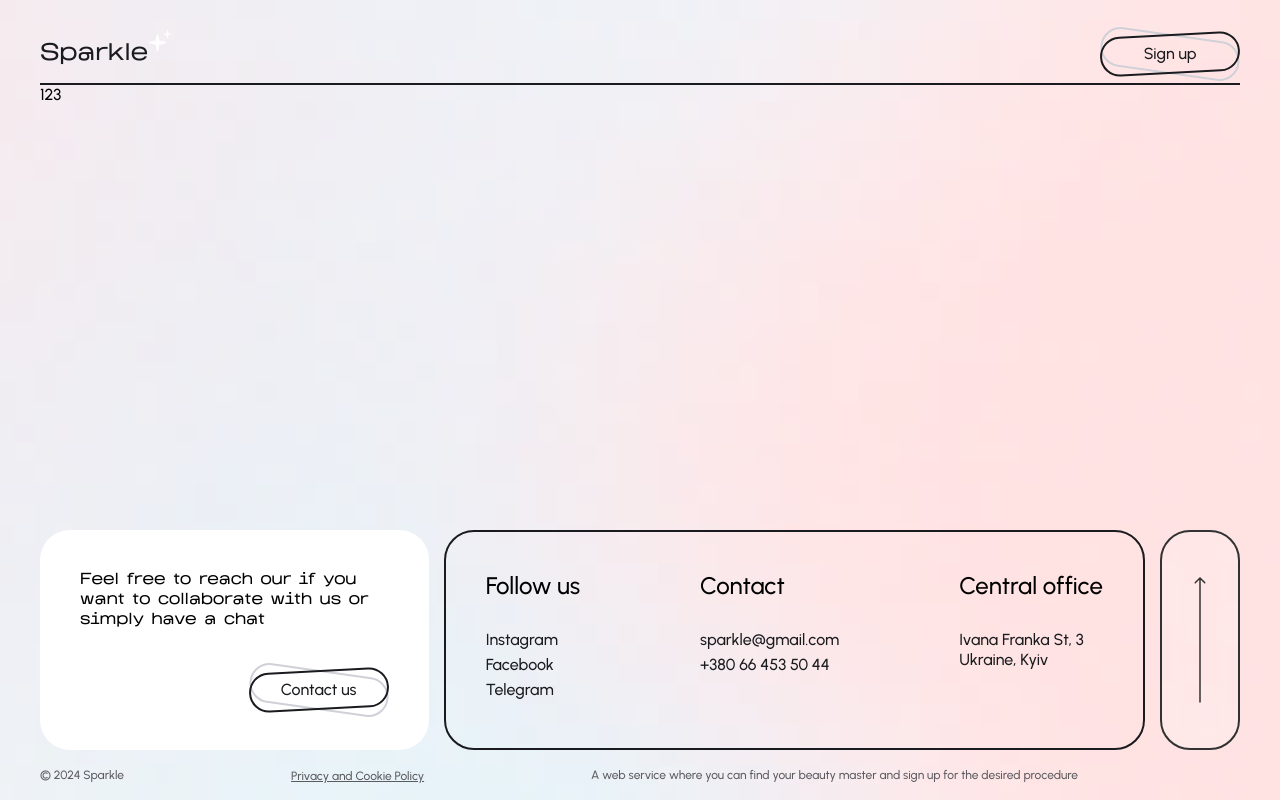
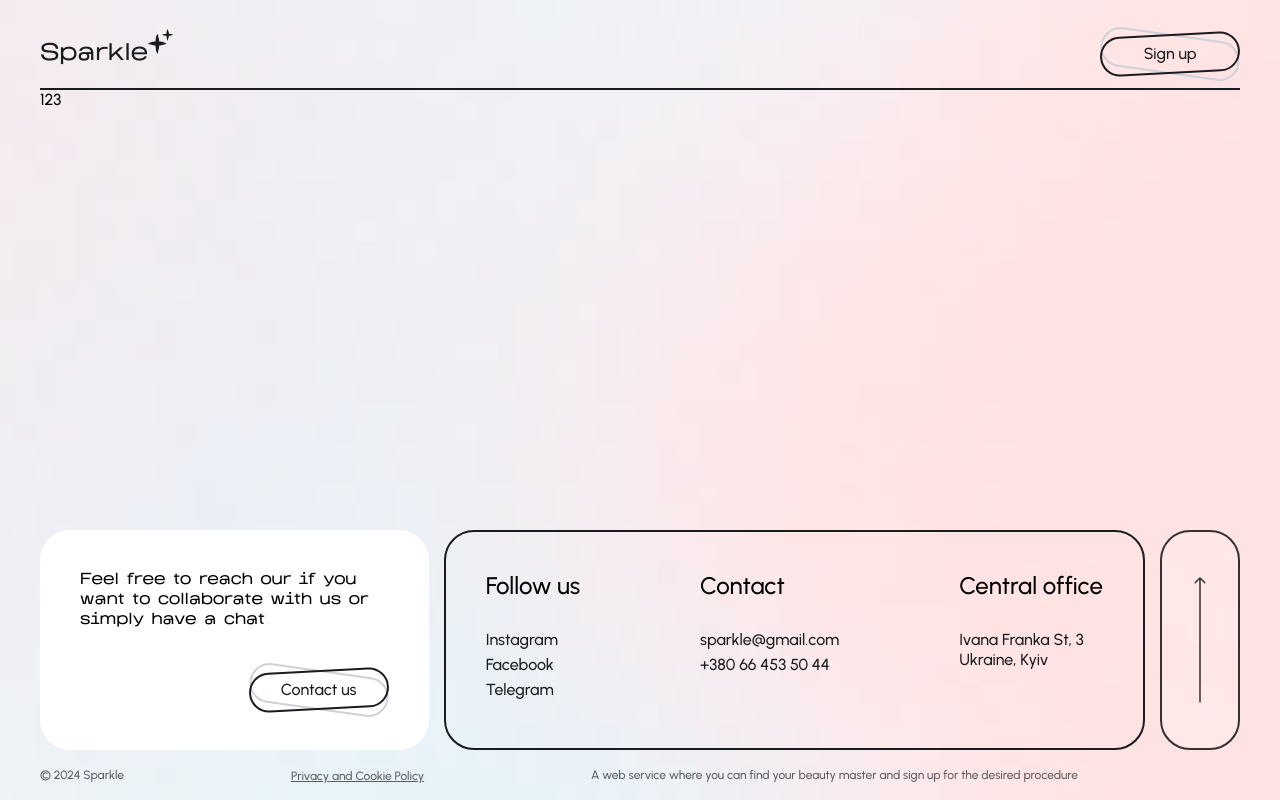
Before and after one commit to Vlad4567/frontend, a React (Create React App) app: page / in a window 1280 px wide. Built offline with nearby package versions, Linux system fonts and the light colour scheme.

Commit message:
Add attribute type light and dark for header component

```diff
--- a/src/App.tsx
+++ b/src/App.tsx
@@ -6,7 +6,7 @@ import { Header } from './components/Header/Header';
 export const App: React.FC = () => {
   return (
     <>
-      <Header />
+      <Header type="dark" />
 
       <main className="main">
         <Outlet />
--- a/src/components/Header/Header.scss
+++ b/src/components/Header/Header.scss
@@ -1,9 +1,36 @@
 @use '../../styles/mixin.scss' as mixin;
 
 .header {
+  height: mixin.$on-phone-header-height;
+
   display: flex;
+  justify-content: space-between;
   align-items: center;
   flex-direction: column;
+
+  @include mixin.on-tablet {
+    height: mixin.$on-tablet-header-height;
+  }
+
+  &--dark {
+    & .header__website-title {
+      color: mixin.$gray10;
+    }
+
+    & .header__hr {
+      background-color: mixin.$gray10;
+    }
+  }
+
+  &--light {
+    & .header__website-title {
+      color: mixin.$gray100;
+    }
+
+    & .header__hr {
+      background-color: mixin.$gray100;
+    }
+  }
 
   &__nav {
     width: 100%;
@@ -38,7 +65,6 @@
 
     font-family: Kharkiv-Tone, sans-serif;
     font-size: 22px;
-    color: mixin.$gray10;
 
     @include mixin.on-tablet {
       font-size: 24px;
@@ -69,7 +95,6 @@
     margin-top: 15px;
 
     border: none;
-    background-color: mixin.$gray10;
 
     @include mixin.on-tablet {
       margin-top: 0;
--- a/src/components/Header/Header.tsx
+++ b/src/components/Header/Header.tsx
@@ -1,13 +1,19 @@
+/* eslint-disable jsx-a11y/control-has-associated-label */
 import { Link } from 'react-router-dom';
 import './Header.scss';
 import { websiteName } from '../../helpers/variables';
 import { Stars } from '../Stars/Stars';
 import { RectangleButton } from '../RectangleButton/RectangleButton';
-import accountIcon from '../../img/icons/account-icon.svg';
+import { AccountIcon } from '../AccountIcon/AccountIcon';
 
-export const Header: React.FC = () => {
+interface Props {
+  type: 'light' | 'dark'
+  className?: string
+}
+
+export const Header: React.FC<Props> = ({ type, className = '' }) => {
   return (
-    <header className="header">
+    <header className={`header header--${type} ${className}`}>
       <nav className="header__nav">
         <ul className="header__nav-list">
           <div className="header__nav-left-side">
@@ -15,7 +21,7 @@ export const Header: React.FC = () => {
               <Link className="header__nav-item-link" to="/">
                 <h3 className="header__website-title">
                   {websiteName}
-                  <Stars type="black" size="small" />
+                  <Stars type={type} size="small" />
                 </h3>
               </Link>
             </li>
@@ -24,12 +30,12 @@ export const Header: React.FC = () => {
           <div className="header__nav-right-side">
             <li className="header__nav-item">
               <Link className="header__nav-item-link" to="login">
-                <RectangleButton className="header__login" type="dark">
+                <RectangleButton className="header__login" type={type}>
                   Sign up
                 </RectangleButton>
 
                 <button type="button" className="header__account-icon">
-                  <img src={accountIcon} alt="Account icon" />
+                  <AccountIcon type={type} />
                 </button>
               </Link>
             </li>
--- a/src/styles/mixin.scss
+++ b/src/styles/mixin.scss
@@ -22,6 +22,8 @@ $line-width: 2px;
 //
 $tablet-min-width: 1024px;
 $desktop-min-width: 1440px;
+$on-phone-header-height: 47px;
+$on-tablet-header-height: 65px;
 
 @mixin on-tablet {
   @media (min-width: $tablet-min-width) {
```
